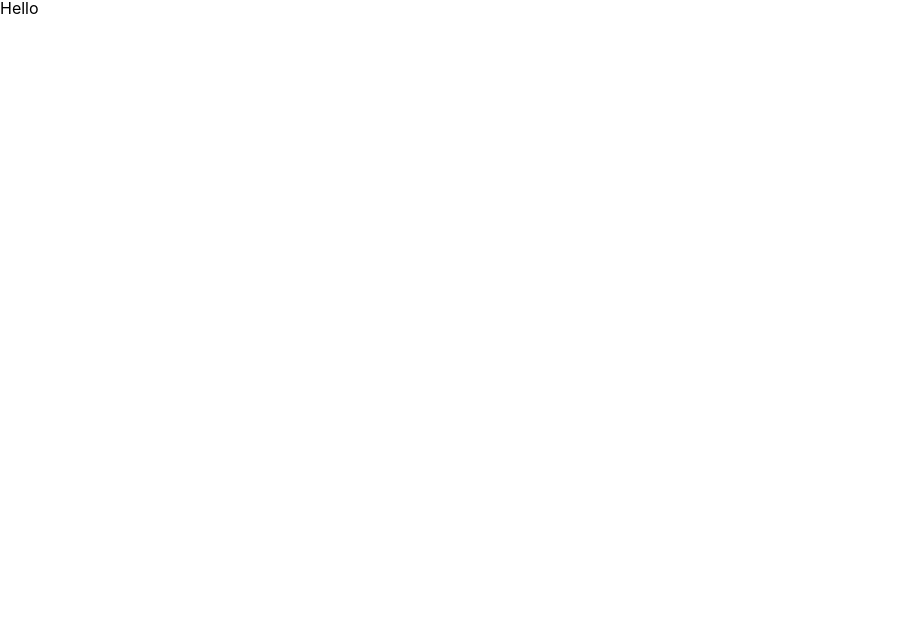
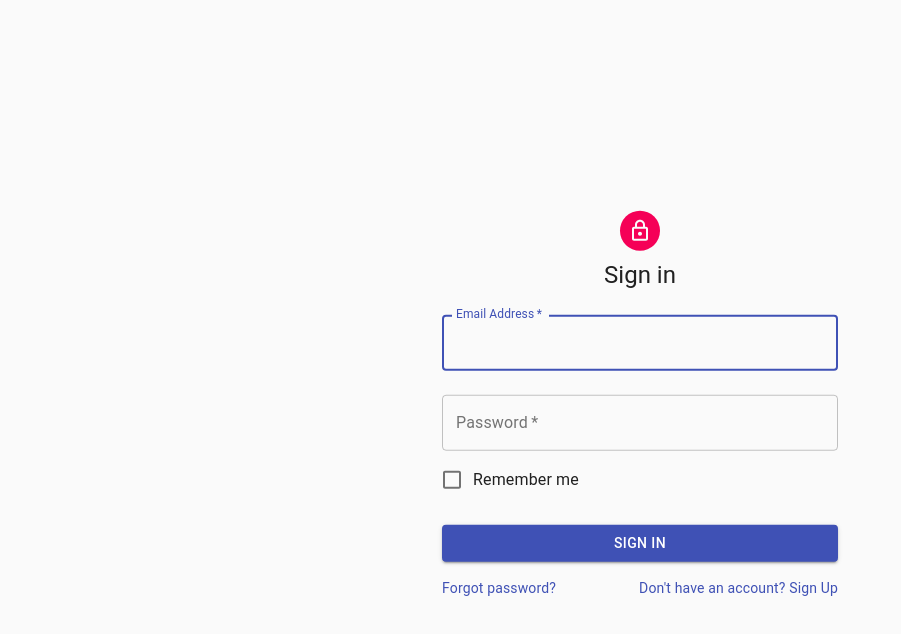
Before and after one commit to oleksii-kyrsenko/schedule-client, a React (Create React App) app: page / in a window 1280 px wide. Shown: the top 634 px of the page, without its empty margins (0-901 px from the left). Built offline with nearby package versions, Linux system fonts and the light colour scheme.

Commit message:
components&pages basic

```diff
--- a/src/App.tsx
+++ b/src/App.tsx
@@ -1,5 +1,10 @@
 import React, { FC } from 'react';
+import { Auth } from './pages';
 
 export const App: FC = () => {
-  return <h1>Hello</h1>;
+  return (
+    <>
+      <Auth />
+    </>
+  );
 };
--- /dev/null
+++ b/src/components/DataTable/index.tsx
@@ -0,0 +1,5 @@
+import React, { FC } from 'react';
+
+export const DataTable: FC = () => {
+  return <h1>Hello Data Table</h1>;
+};
--- /dev/null
+++ b/src/components/Forms/AuthForm/index.tsx
@@ -0,0 +1,81 @@
+import React, { FC } from 'react';
+import TextField from '@material-ui/core/TextField';
+import {
+  Container,
+  CssBaseline,
+  Avatar,
+  Typography,
+  FormControlLabel,
+  Checkbox,
+  Button,
+  Grid,
+  Link,
+} from '@material-ui/core';
+import LockOutlinedIcon from '@material-ui/icons/LockOutlined';
+import { useStyles } from './styles';
+
+export const AuthForm: FC = () => {
+  const classes = useStyles();
+
+  return (
+    <Container component='main' maxWidth='xs' className={classes.root}>
+      <CssBaseline />
+      <div className={classes.paper}>
+        <Avatar className={classes.avatar}>
+          <LockOutlinedIcon />
+        </Avatar>
+        <Typography component='h1' variant='h5'>
+          Sign in
+        </Typography>
+        <form className={classes.form} noValidate>
+          <TextField
+            variant='outlined'
+            margin='normal'
+            required
+            fullWidth
+            id='email'
+            label='Email Address'
+            name='email'
+            autoComplete='email'
+            autoFocus
+          />
+          <TextField
+            variant='outlined'
+            margin='normal'
+            required
+            fullWidth
+            name='password'
+            label='Password'
+            type='password'
+            id='password'
+            autoComplete='current-password'
+          />
+          <FormControlLabel
+            control={<Checkbox value='remember' color='primary' />}
+            label='Remember me'
+          />
+          <Button
+            type='submit'
+            fullWidth
+            variant='contained'
+            color='primary'
+            className={classes.submit}>
+            Sign In
+          </Button>
+          <Grid container>
+            <Grid item xs>
+              <Link href='#' variant='body2'>
+                Forgot password?
+              </Link>
+            </Grid>
+            <Grid item>
+              <Link href='#' variant='body2'>
+                {"Don't have an account? Sign Up"}
+              </Link>
+            </Grid>
+          </Grid>
+        </form>
+      </div>
+    </Container>
+  );
+};
--- /dev/null
+++ b/src/components/Forms/AuthForm/styles.ts
@@ -0,0 +1,30 @@
+import { createStyles, makeStyles, Theme } from '@material-ui/core/styles';
+
+export const useStyles = makeStyles((theme: Theme) =>
+  createStyles({
+    root: {
+      transform: 'translate(-50%, -50%)',
+      position: 'absolute',
+      top: '50%',
+      left: '50%',
+    },
+    paper: {
+      marginTop: theme.spacing(8),
+      display: 'flex',
+      flexDirection: 'column',
+      alignItems: 'center',
+      marginBlock: 'auto',
+    },
+    avatar: {
+      margin: theme.spacing(1),
+      backgroundColor: theme.palette.secondary.main,
+    },
+    form: {
+      width: '100%', // Fix IE 11 issue.
+      marginTop: theme.spacing(1),
+    },
+    submit: {
+      margin: theme.spacing(3, 0, 2),
+    },
+  })
+);
--- /dev/null
+++ b/src/components/index.ts
@@ -0,0 +1,2 @@
+export { DataTable } from './DataTable';
+export { AuthForm } from './Forms/AuthForm';
--- /dev/null
+++ b/src/pages/Auth/index.tsx
@@ -0,0 +1,6 @@
+import React, { FC } from 'react';
+import { AuthForm } from '../../components/';
+
+export const Auth: FC = () => {
+  return <AuthForm />;
+};
--- /dev/null
+++ b/src/pages/Cars/index.tsx
@@ -0,0 +1,5 @@
+import React, { FC } from 'react';
+
+export const Cars: FC = () => {
+  return <h1>Hello Cars</h1>;
+};
--- /dev/null
+++ b/src/pages/Groups/index.tsx
@@ -0,0 +1,5 @@
+import React, { FC } from 'react';
+
+export const Groups: FC = () => {
+  return <h1>Hello Groups</h1>;
+};
--- /dev/null
+++ b/src/pages/Instructors/index.tsx
@@ -0,0 +1,5 @@
+import React, { FC } from 'react';
+
+export const Instructors: FC = () => {
+  return <h1>Hello Instructors</h1>;
+};
--- /dev/null
+++ b/src/pages/Students/index.tsx
@@ -0,0 +1,5 @@
+import React, { FC } from 'react';
+
+export const Students: FC = () => {
+  return <h1>Hello Students</h1>;
+};
--- /dev/null
+++ b/src/pages/index.ts
@@ -0,0 +1,5 @@
+export { Cars } from './Cars';
+export { Auth } from './Auth';
+export { Students } from './Students';
+export { Groups } from './Groups';
+export { Instructors } from './Instructors';
```
Also changed, not shown: 1 other file (tests, documents, lock files or other folders).
